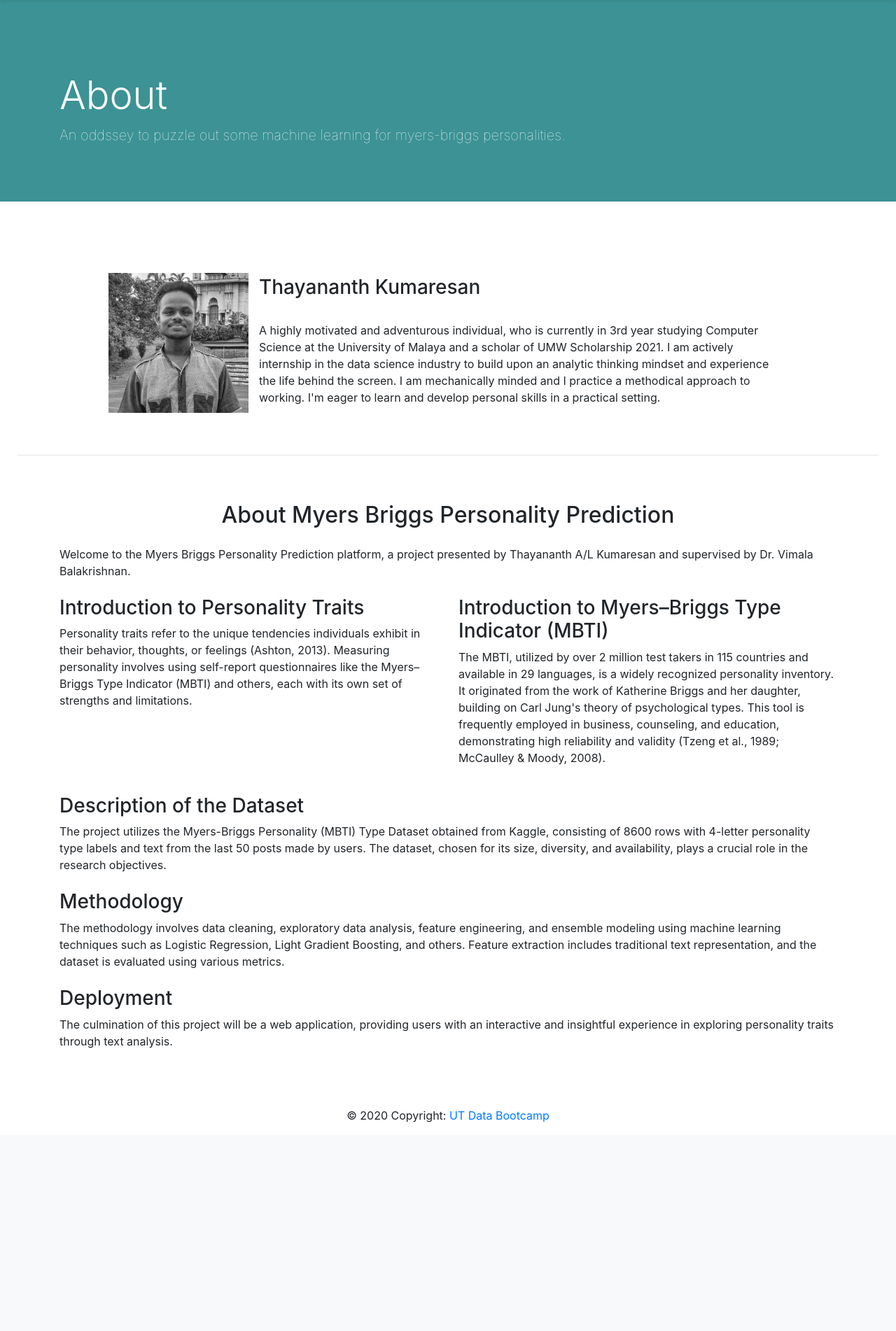
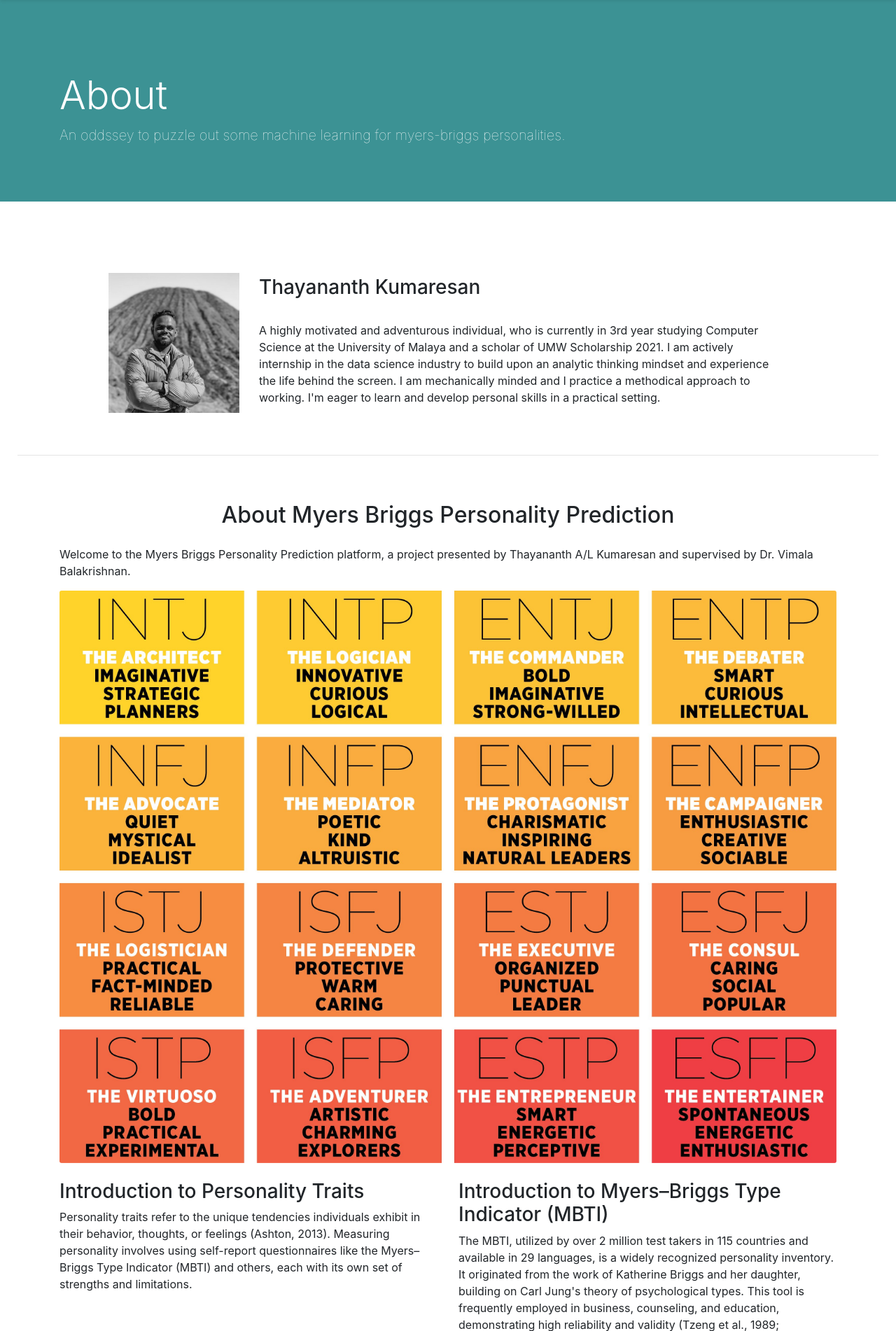
Before and after one commit to ThayananthKumaresan/flask-hello-world, a Flask app: page /about in a window 1280 px wide. Shown: the part 79-1981 px from the top of the page at 70% size. Before the commit the page ends 1683 px from the top, so only its background shows below. Run offline with Flask 3, Linux system fonts and the light colour scheme; parts of the project's set-up code (start-up, migrations or seed data) failed here and were passed over; some libraries are stand-ins or nearby versions.

Commit message:
Changed About page

```diff
--- a/templates/about.html
+++ b/templates/about.html
@@ -82,6 +82,7 @@
   <div class="container">
       <h2 class="text-center mb-4">About Myers Briggs Personality Prediction</h2>
       <p>Welcome to the Myers Briggs Personality Prediction platform, a project presented by Thayananth A/L Kumaresan and supervised by Dr. Vimala Balakrishnan.</p>
+      <img class="card-img" src="{{ url_for('static', filename='images/personality-types.jpg') }}" alt="Ekta Sharma">
 
       <div class="row mt-4">
           <div class="col-md-6">
```
Also changed, not shown: static/images/thaya.jpeg.
